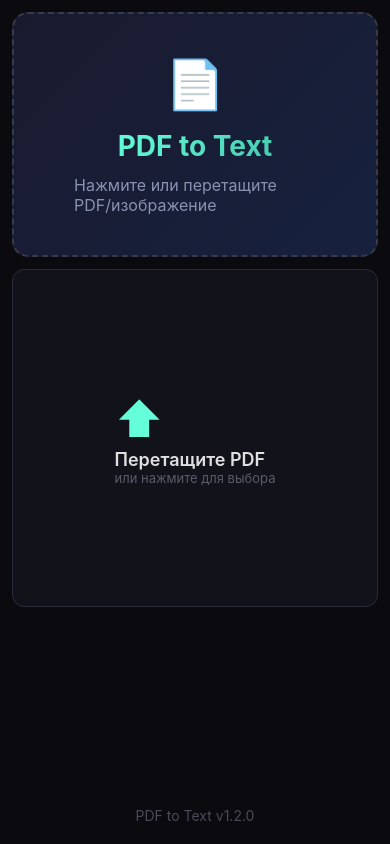
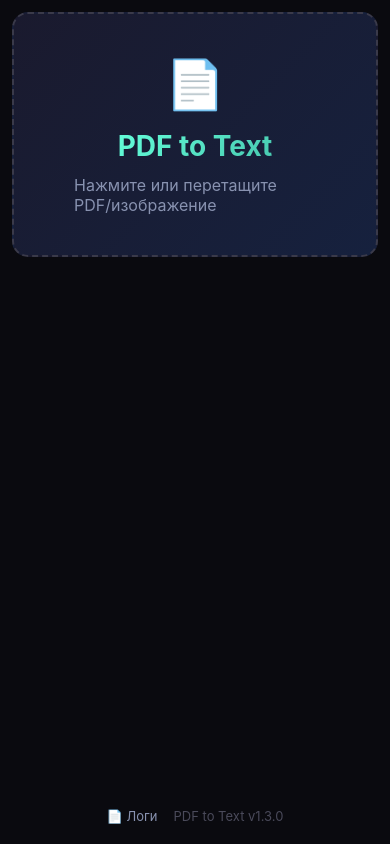
Before and after one commit to viktorbrojs-sys/pdf-to-text, a React app: page / in a window 390 px wide. Built offline with nearby package versions, Linux system fonts and the light colour scheme.

Commit message:
feat(v1.3.0): major UI redesign, fix model selection, export in footer, logging, improved start script

```diff
--- a/electron/preload.js
+++ b/electron/preload.js
@@ -26,6 +26,9 @@ contextBridge.exposeInMainWorld('electronAPI', {
   // Open file
   openFile: (filePath) => ipcRenderer.invoke('open-file', filePath),
 
+  // Open log file
+  openLogFile: () => ipcRenderer.invoke('open-log-file'),
+
   // Ollama Setup
   ollamaSetup: () => ipcRenderer.invoke('ollama-setup'),
   ollamaModels: () => ipcRenderer.invoke('ollama-models'),
--- a/package.json
+++ b/package.json
@@ -1,6 +1,6 @@
 {
   "name": "pdf-to-text",
-  "version": "1.2.0",
+  "version": "1.3.0",
   "description": "PDF to Text Translation Tool with Electron UI",
   "main": "electron/main.js",
   "scripts": {
--- a/src/App.jsx
+++ b/src/App.jsx
@@ -1,5 +1,4 @@
-import React, { useState, useEffect, useRef } from 'react';
-import FileUpload from './components/FileUpload';
+import React, { useState, useEffect } from 'react';
 import OcrPanel from './components/OcrPanel';
 import TranslationPanel from './components/TranslationPanel';
 import ExportPanel from './components/ExportPanel';
@@ -77,56 +76,6 @@ function App() {
     setIsDragOver(false);
   };
 
-  const handleDrop = async (e) => {
-    e.preventDefault();
-    const file = e.dataTransfer?.files?.[0];
-    if (!file) return;
-    const allowedTypes = ['application/pdf', 'image/png', 'image/jpeg', 'image/tiff', 'image/bmp', 'image/webp'];
-    if (!allowedTypes.includes(file.type)) {
-      alert('Пожалуйста, выберите PDF или изображение');
-      return;
-    }
-
-    if (window.electronAPI) {
-      const result = await window.electronAPI.selectPdf();
-      if (result) {
-        const filePath = result.path || result;
-        const fileType = result.type || 'pdf';
-        if (fileType === 'image') {
-          setFileInfo({ name: filePath.split('/').pop(), path: filePath, isImage: true, isTextBased: false });
-        } else {
-          const info = await window.electronAPI.getPdfInfo(filePath);
-          setFileInfo({ ...info, path: filePath });
-        }
-        setStatus('loaded');
-      }
-    } else {
-      alert('Для работы с файлами запустите приложение через Electron');
-    }
-  };
-
-  const handleFileInput = async (e) => {
-    const file = e.target.files[0];
-    if (!file) return;
-    const allowedTypes = ['application/pdf', 'image/png', 'image/jpeg', 'image/tiff', 'image/bmp', 'image/webp'];
-    if (!allowedTypes.includes(file.type)) return;
-
-    if (window.electronAPI) {
-      const result = await window.electronAPI.selectPdf();
-      if (result) {
-        const filePath = result.path || result;
-        const fileType = result.type || 'pdf';
-        if (fileType === 'image') {
-          setFileInfo({ name: filePath.split('/').pop(), path: filePath, isImage: true, isTextBased: false });
-        } else {
-          const info = await window.electronAPI.getPdfInfo(filePath);
-          setFileInfo({ ...info, path: filePath });
-        }
-        setStatus('loaded');
-      }
-    }
-  };
-
   const handleOcrComplete = (text, method) => {
     setOcrText(text);
     setCurrentText(text);
@@ -150,6 +99,12 @@ function App() {
     setOcrMethod(null);
   };
 
+  const handleOpenLogFile = async () => {
+    if (window.electronAPI?.openLogFile) {
+      await window.electronAPI.openLogFile();
+    }
+  };
+
   return (
     <div className="app">
       {!fileInfo ? (
@@ -166,84 +121,41 @@ function App() {
         </div>
       ) : (
         <header
-          className="header-compact"
-          onClick={handleFileSelect}
+          className="header-compact header-with-info"
           onDragOver={handleDragOver}
           onDragLeave={handleDragLeave}
           onDrop={handleHeaderDrop}
         >
-          <span>
-            <strong>PDF to Text</strong> — {fileInfo.name}
-          </span>
+          <div className="header-top-row">
+            <span className="header-title">PDF to Text</span>
             <button className="close-btn" onClick={handleReset}>✕</button>
+          </div>
+          <div className="header-filename" onClick={handleFileSelect}>{fileInfo.name}</div>
+          <div className="header-properties">
+            {fileInfo.sizeFormatted && (
+              <span className="header-prop">{fileInfo.sizeFormatted}</span>
+            )}
+            {fileInfo.pages && (
+              <span className="header-prop">{fileInfo.pages} стр.</span>
+            )}
+            {fileInfo.isImage && (
+              <span className="header-prop">Изображение</span>
+            )}
+            {fileInfo.author && (
+              <span className="header-prop">{fileInfo.author}</span>
+            )}
+            {fileInfo.creationDate && (
+              <span className="header-prop">{fileInfo.creationDate}</span>
+            )}
+            <span className="header-prop">{fileInfo.isTextBased ? '✓ Текст' : '✗ Изображ.'}</span>
+          </div>
         </header>
       )}
 
       <main className="main three-col">
-        {status === 'idle' ? (
-          <div className="col-left">
-            <div className="section">
-              <FileUpload
-                onFileSelect={handleFileSelect}
-                onDrop={handleDrop}
-                onFileInput={handleFileInput}
-              />
-            </div>
-          </div>
-        ) : (
+        {status !== 'idle' && (
           <>
             <div className="col-left">
-              {fileInfo && (
-                <div className="file-info-card">
-                  <div className="file-info-grid">
-                    <div className="file-info-item">
-                      <span className="file-info-label">Размер</span>
-                      <span className="file-info-value">{fileInfo.sizeFormatted}</span>
-                    </div>
-                    {fileInfo.pages && (
-                      <div className="file-info-item">
-                        <span className="file-info-label">Страницы</span>
-                        <span className="file-info-value">{fileInfo.pages}</span>
-                      </div>
-                    )}
-                    {fileInfo.isImage && (
-                      <div className="file-info-item">
-                        <span className="file-info-label">Тип</span>
-                        <span className="file-info-value">Изображение</span>
-                      </div>
-                    )}
-                    {fileInfo.title && (
-                      <div className="file-info-item">
-                        <span className="file-info-label">Заголовок</span>
-                        <span className="file-info-value">{fileInfo.title}</span>
-                      </div>
-                    )}
-                    {fileInfo.author && (
-                      <div className="file-info-item">
-                        <span className="file-info-label">Автор</span>
-                        <span className="file-info-value">{fileInfo.author}</span>
-                      </div>
-                    )}
-                    {fileInfo.creationDate && (
-                      <div className="file-info-item">
-                        <span className="file-info-label">Создан</span>
-                        <span className="file-info-value">{fileInfo.creationDate}</span>
-                      </div>
-                    )}
-                    {fileInfo.pdfVersion && (
-                      <div className="file-info-item">
-                        <span className="file-info-label">PDF</span>
-                        <span className="file-info-value">{fileInfo.pdfVersion}</span>
-                      </div>
-                    )}
-                    <div className="file-info-item">
-                      <span className="file-info-label">Текст</span>
-                      <span className="file-info-value">{fileInfo.isTextBased ? '✓ Да' : '✗ Нет'}</span>
-                    </div>
-                  </div>
-                </div>
-              )}
-
               <div className="section" style={{ flex: 1 }}>
                 <h2>▸ Распознавание</h2>
                 <OcrPanel
@@ -262,11 +174,13 @@ function App() {
                 />
               </div>
             </div>
+          </>
+        )}
+      </main>
 
-            <div className="col-right">
+      <footer className="footer">
         {(translatedText || currentText) && (
-                <div className="section">
-                  <h2>◆ Сохранение</h2>
+          <div className="footer-export">
             <ExportPanel
               text={currentText}
               fileName={fileInfo?.name}
@@ -275,13 +189,10 @@ function App() {
             />
           </div>
         )}
+        <div className="footer-bottom">
+          <span className="footer-link" onClick={handleOpenLogFile}>📄 Логи</span>
+          <span>PDF to Text v{version}</span>
         </div>
-          </>
-        )}
-      </main>
-
-      <footer className="footer">
-        <p>PDF to Text v{version}</p>
       </footer>
     </div>
   );
--- a/src/styles.css
+++ b/src/styles.css
@@ -110,8 +110,8 @@ body {
 /* Header Compact (File loaded) */
 .header-compact {
   display: flex;
+  flex-direction: column;
   align-items: center;
-  justify-content: space-between;
   padding: 10px 20px;
   background: linear-gradient(135deg, #1a1a2e 0%, #16213e 100%);
   border-radius: 12px;
@@ -125,19 +125,44 @@ body {
   border-color: #64ffda;
 }
 
-.header-compact span {
+.header-top-row {
+  display: flex;
+  align-items: center;
+  justify-content: space-between;
+  width: 100%;
+}
+
+.header-title {
+  font-size: 16px;
+  font-weight: 700;
+  background: linear-gradient(135deg, #64ffda, #48c9b0);
+  -webkit-background-clip: text;
+  -webkit-text-fill-color: transparent;
+}
+
+.header-filename {
   font-size: 14px;
   color: #e0e0e0;
-  flex: 1;
+  text-align: center;
   overflow: hidden;
   text-overflow: ellipsis;
   white-space: nowrap;
+  max-width: 100%;
+  margin-top: 2px;
 }
 
-.header-compact span strong {
-  background: linear-gradient(135deg, #64ffda, #48c9b0);
-  -webkit-background-clip: text;
-  -webkit-text-fill-color: transparent;
+.header-properties {
+  display: flex;
+  gap: 12px;
+  margin-top: 4px;
+  flex-wrap: wrap;
+  justify-content: center;
+}
+
+.header-prop {
+  font-size: 11px;
+  color: #8892b0;
+  white-space: nowrap;
 }
 
 .header-compact .close-btn {
@@ -147,7 +172,6 @@ body {
   padding: 4px 10px;
   font-size: 14px;
   border-radius: 6px;
-  margin-left: 12px;
   transition: all 0.2s;
 }
 
@@ -165,7 +189,7 @@ body {
 
 .main.three-col {
   display: grid;
-  grid-template-columns: 1fr 1.5fr 1fr;
+  grid-template-columns: 1fr 1fr;
   gap: 12px;
 }
 
@@ -1014,6 +1038,31 @@ textarea:focus {
   padding: 8px;
   color: #4a4a5a;
   font-size: 14px;
+  margin-top: 8px;
+}
+
+.footer-export {
+  width: 100%;
+  margin-bottom: 8px;
+}
+
+.footer-bottom {
+  display: flex;
+  justify-content: center;
+  align-items: center;
+  gap: 16px;
+  color: #4a4a5a;
+  font-size: 13px;
+}
+
+.footer-link {
+  cursor: pointer;
+  color: #8892b0;
+  transition: color 0.2s;
+}
+
+.footer-link:hover {
+  color: #64ffda;
 }
 
 /* Scrollbar */
@@ -1045,29 +1094,9 @@ textarea:focus {
 }
 
 /* Responsive */
-@media (max-width: 1100px) {
-  .main.three-col {
-    grid-template-columns: 1fr 1fr;
-  }
-}
-
-@media (max-width: 700px) {
+@media (max-width: 900px) {
   .main.three-col {
     grid-template-columns: 1fr;
-  }
-}
-
-@media (max-width: 900px) {
-  .main {
-    flex-direction: column;
-  }
-
-  .main.three-col {
-    grid-template-columns: 1fr;
-  }
-
-  .section {
-    max-height: 40vh;
   }
 }
 
@@ -1176,6 +1205,18 @@ textarea:focus {
   color: #8892b0;
 }
 
+.model-select-option.not-recommended {
+  opacity: 0.5;
+}
+
+.model-select-option.not-recommended .not-rec-name {
+  color: #8892b0;
+}
+
+.model-select-option.not-recommended:hover {
+  opacity: 0.7;
+}
+
 .param-row {
   display: flex;
   align-items: center;
```
Also changed, not shown: electron/main.js (+22 -1 lines), src/components/ModelSelect.jsx (+5 -2 lines), src/components/OcrPanel.jsx (+22 -4 lines), 1 other file (tests, documents, lock files or other folders). Lines whose indentation alone changed are shown as unchanged.
